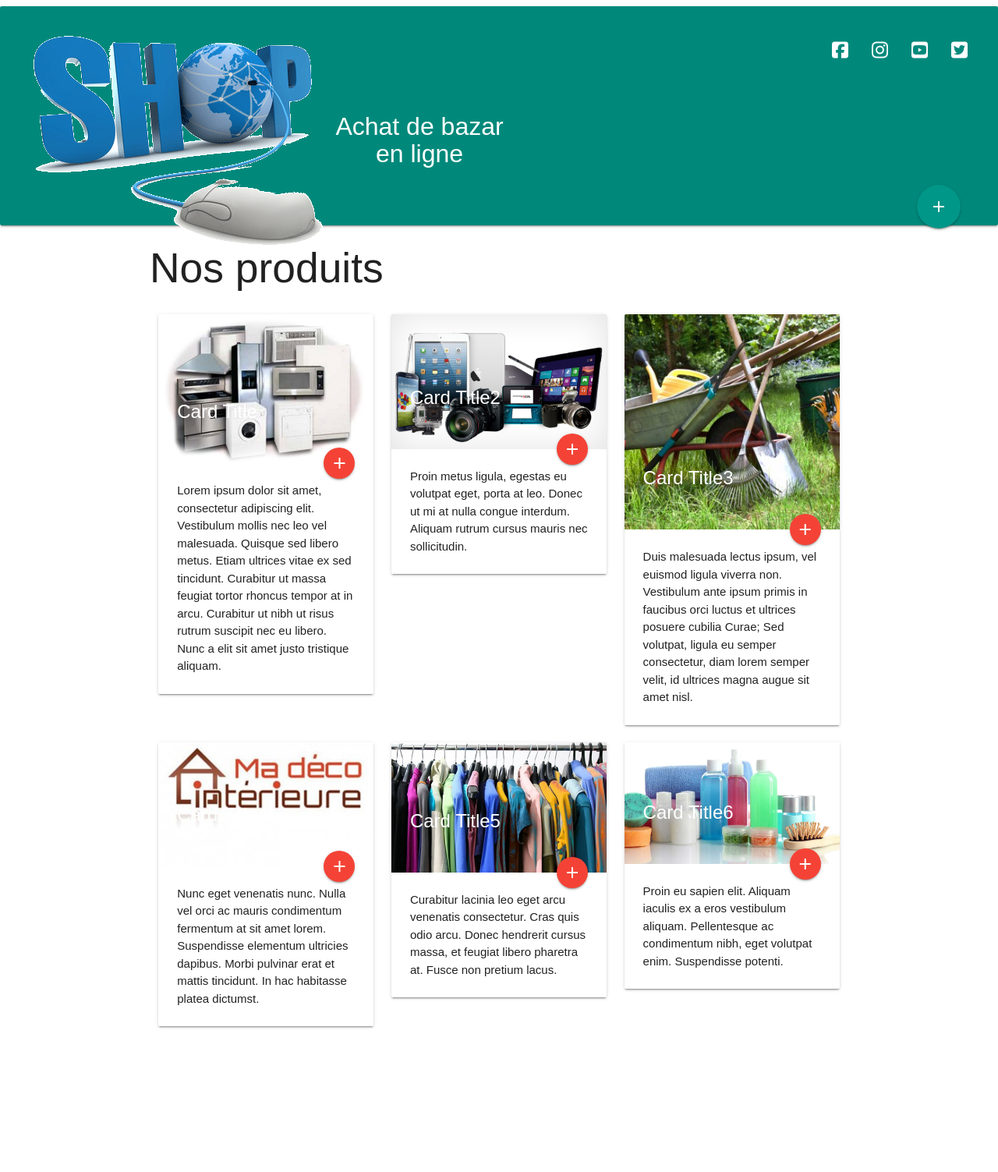
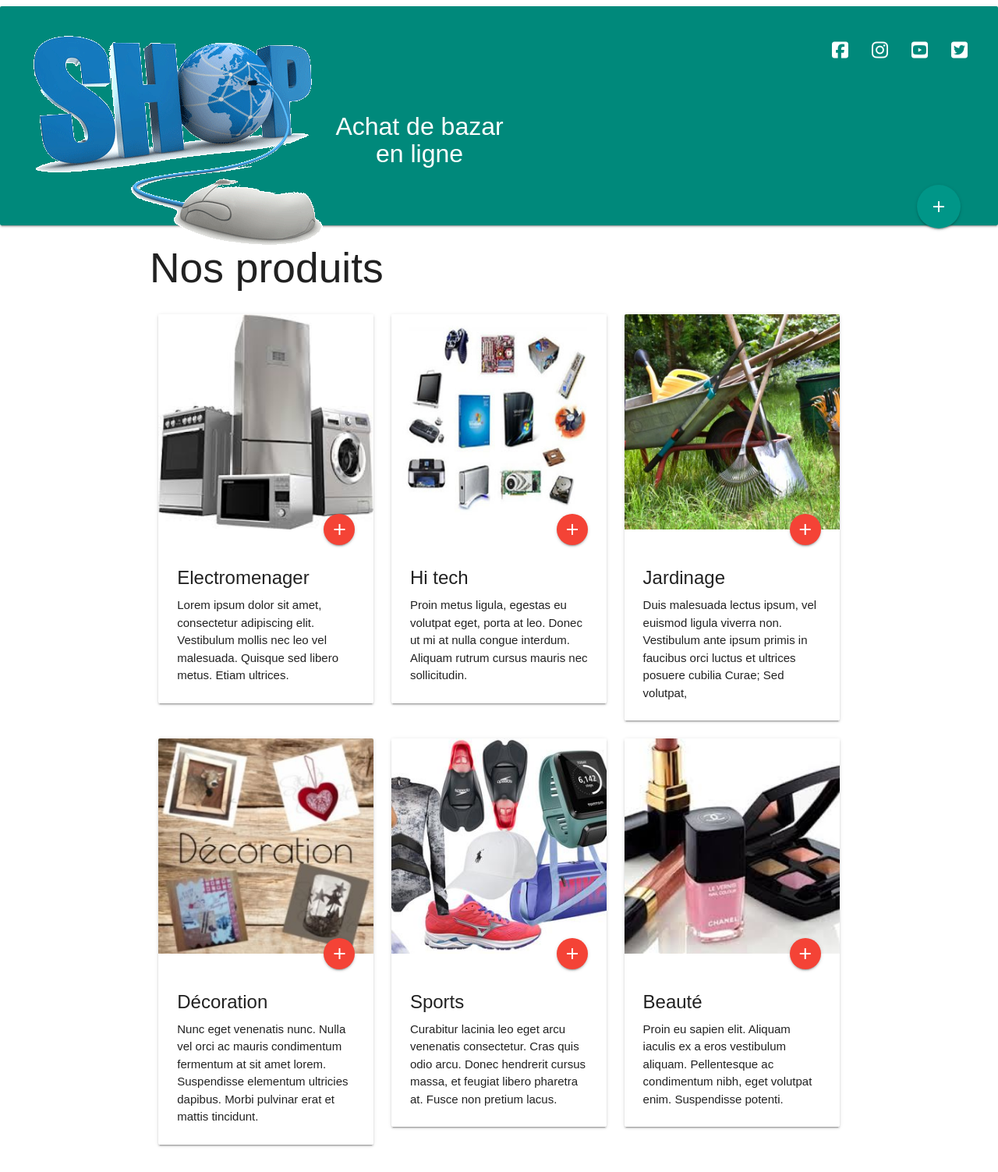
Before and after one commit to Simplon-Roubaix/E-commerce-chris-youssef, a PHP site: page / in a window 1280 px wide. Shown: the whole page at 78% size. Before the commit the page ends 1319 px from the top, so only its background shows below. Run offline with PHP 8.4, Linux system fonts and the light colour scheme; some libraries are stand-ins or nearby versions.

Commit message:
modification de la mise en forme des fiches produits, changement des images produit

```diff
--- a/php/produits.php
+++ b/php/produits.php
@@ -1,11 +1,11 @@
 <?php
 $Produits=[
-      ["titre"=> "Card Title",  "image"=> "img/image.png", "resume"=>"Lorem ipsum dolor sit amet, consectetur adipiscing elit. Vestibulum mollis nec leo vel malesuada. Quisque sed libero metus. Etiam ultrices vitae ex sed tincidunt. Curabitur ut massa feugiat tortor rhoncus tempor at in arcu. Curabitur ut nibh ut risus rutrum suscipit nec eu libero. Nunc a elit sit amet justo tristique aliquam."],
-      ["titre"=> "Card Title2", "image" => "img/image2.jpg", "resume"=>"Proin metus ligula, egestas eu volutpat eget, porta at leo. Donec ut mi at nulla congue interdum. Aliquam rutrum cursus mauris nec sollicitudin."],
-      ["titre"=> "Card Title3", "image" => "img/image3.jpg", "resume"=>"Duis malesuada lectus ipsum, vel euismod ligula viverra non. Vestibulum ante ipsum primis in faucibus orci luctus et ultrices posuere cubilia Curae; Sed volutpat, ligula eu semper consectetur, diam lorem semper velit, id ultrices magna augue sit amet nisl. "],
-      ["titre"=> "Card Title4", "image" => "img/image4.jpg", "resume"=>"Nunc eget venenatis nunc. Nulla vel orci ac mauris condimentum fermentum at sit amet lorem. Suspendisse elementum ultricies dapibus. Morbi pulvinar erat et mattis tincidunt. In hac habitasse platea dictumst."],
-      ["titre"=> "Card Title5", "image" => "img/image5.jpg", "resume"=>"Curabitur lacinia leo eget arcu venenatis consectetur. Cras quis odio arcu. Donec hendrerit cursus massa, et feugiat libero pharetra at. Fusce non pretium lacus."],
-      ["titre"=> "Card Title6", "image" => "img/image6.jpg", "resume"=>"Proin eu sapien elit. Aliquam iaculis ex a eros vestibulum aliquam. Pellentesque ac condimentum nibh, eget volutpat enim. Suspendisse potenti."]
+      ["titre"=> "Electromenager",  "image"=> "img/image.jpg", "resume"=>"Lorem ipsum dolor sit amet, consectetur adipiscing elit. Vestibulum mollis nec leo vel malesuada. Quisque sed libero metus. Etiam ultrices."],
+      ["titre"=> "Hi tech", "image" => "img/image2.jpg", "resume"=>"Proin metus ligula, egestas eu volutpat eget, porta at leo. Donec ut mi at nulla congue interdum. Aliquam rutrum cursus mauris nec sollicitudin."],
+      ["titre"=> "Jardinage", "image" => "img/image3.jpg", "resume"=>"Duis malesuada lectus ipsum, vel euismod ligula viverra non. Vestibulum ante ipsum primis in faucibus orci luctus et ultrices posuere cubilia Curae; Sed volutpat,"],
+      ["titre"=> "Décoration", "image" => "img/image4.jpg", "resume"=>"Nunc eget venenatis nunc. Nulla vel orci ac mauris condimentum fermentum at sit amet lorem. Suspendisse elementum ultricies dapibus. Morbi pulvinar erat et mattis tincidunt. "],
+      ["titre"=> "Sports", "image" => "img/image5.jpg", "resume"=>"Curabitur lacinia leo eget arcu venenatis consectetur. Cras quis odio arcu. Donec hendrerit cursus massa, et feugiat libero pharetra at. Fusce non pretium lacus."],
+      ["titre"=> "Beauté", "image" => "img/image6.jpg", "resume"=>"Proin eu sapien elit. Aliquam iaculis ex a eros vestibulum aliquam. Pellentesque ac condimentum nibh, eget volutpat enim. Suspendisse potenti."]
     ];
 ?>
 <section class="container row">
@@ -13,16 +13,17 @@ $Produits=[
 <?php
 
     foreach ($Produits as $cle => $admin) {
+
       ?>
 
     <div class="col s12 m4">
       <div class="card">
         <div class="card-image">
           <img src= "<?php echo $admin['image'] ?>">
-          <p class="card-title"><?php echo $admin["titre"] ?></p>
           <a class="btn-floating halfway-fab waves-effect waves-light red"><i class="material-icons">add</i></a>
         </div>
         <div class="card-content">
+          <h3 class="card-title"><?php echo $admin["titre"] ?></h3>
           <p><?php echo $admin["resume"] ?></p>
         </div>
       </div>
```
Also changed, not shown: img/image.jpg (added), img/image2.jpg, img/image4.jpg, img/image5.jpg, img/image6.jpg.
